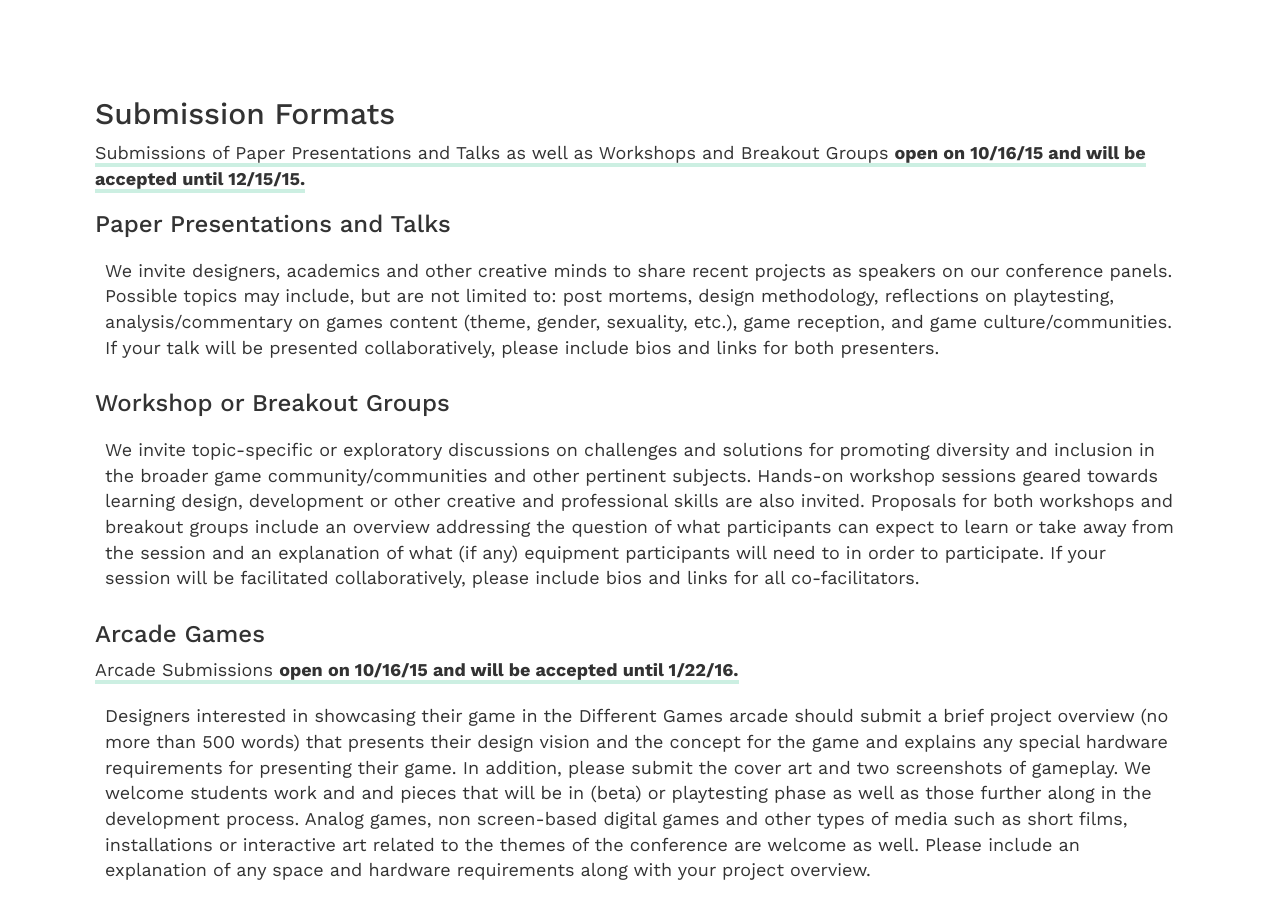
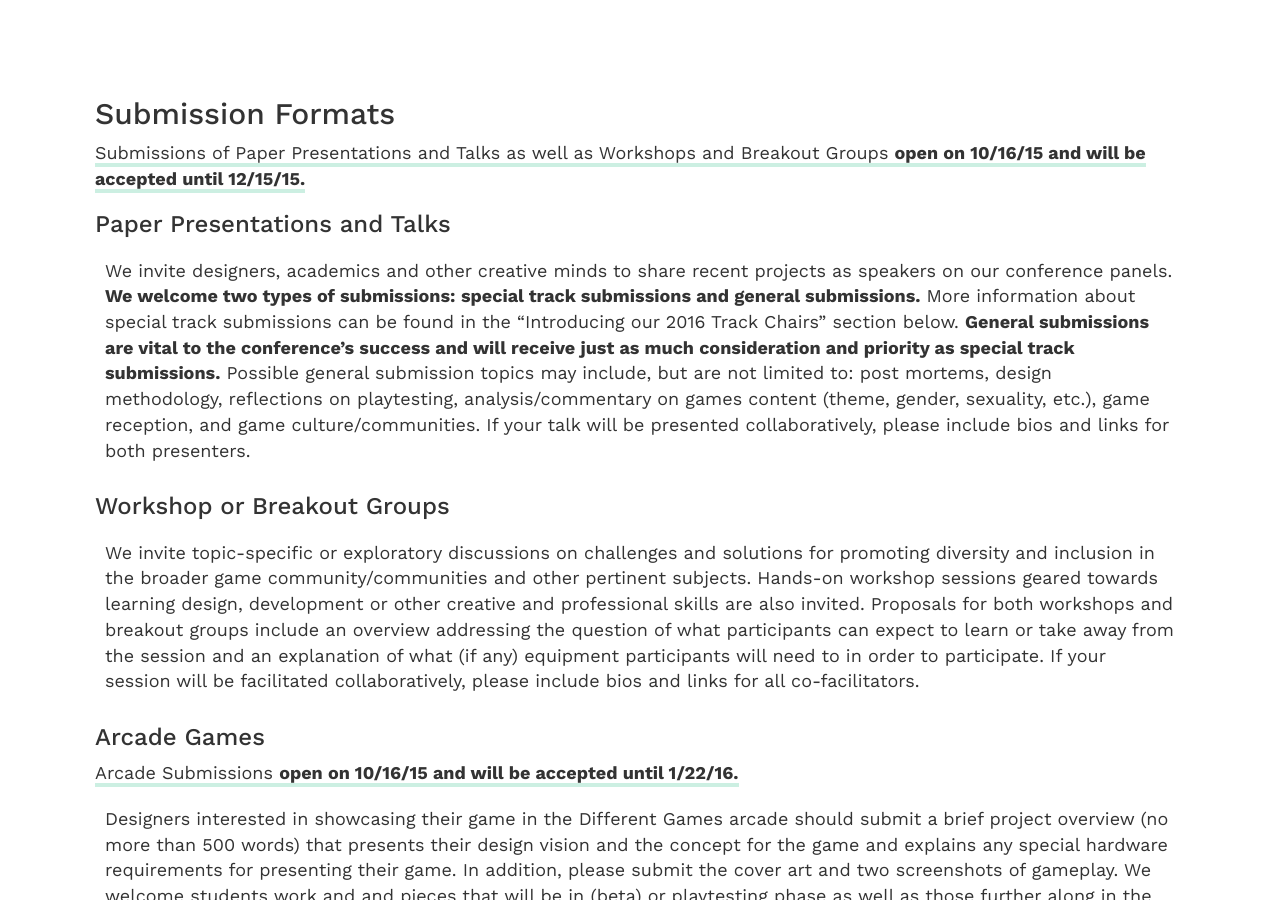
Before and after one commit to differentgames/conference-2016-site, a Jekyll site: the page built from index.html, in a window 1280 px wide and 900 px high, scrolled down 611 px. Built offline with Jekyll 4.4.1, drawn with Linux system fonts in a browser that asks for light colours; nearby versions of some CDN libraries.

Commit message:
copy changes to emphasize special track submissions and general submissions

```diff
--- a/index.html
+++ b/index.html
@@ -39,8 +39,7 @@
 
     <h3>Paper Presentations and Talks</h3>
     <p class="format-description">
-We invite designers, academics and other creative minds to share recent projects as speakers on our conference panels.
-Possible topics may include, but are not limited to: post mortems, design methodology, reflections on playtesting, analysis/commentary on games content (theme, gender, sexuality, etc.), game reception, and game culture/communities.
+We invite designers, academics and other creative minds to share recent projects as speakers on our conference panels. <strong>We welcome two types of submissions: special track submissions and general submissions.</strong> More information about special track submissions can be found in the “Introducing our 2016 Track Chairs” section below. <strong>General submissions are vital to the conference’s success and will receive just as much consideration and priority as special track submissions.</strong> Possible general submission topics may include, but are not limited to: post mortems, design methodology, reflections on playtesting, analysis/commentary on games content (theme, gender, sexuality, etc.), game reception, and game culture/communities.
 If your talk will be presented collaboratively, please include bios and links for both presenters.
     </p>
 
```
